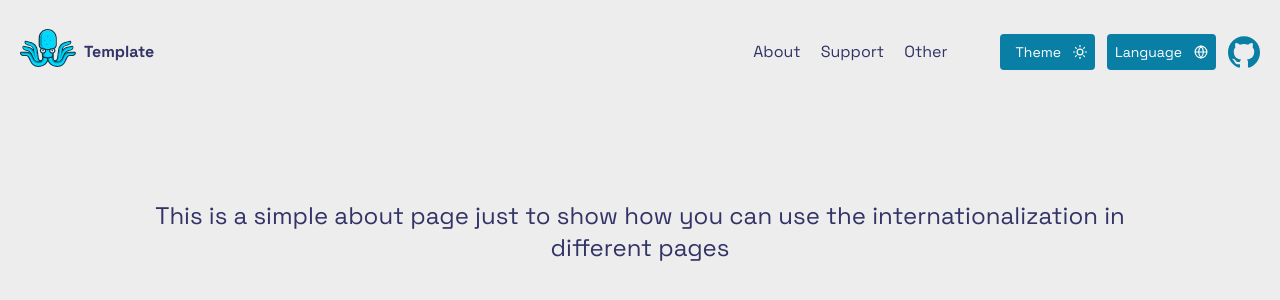
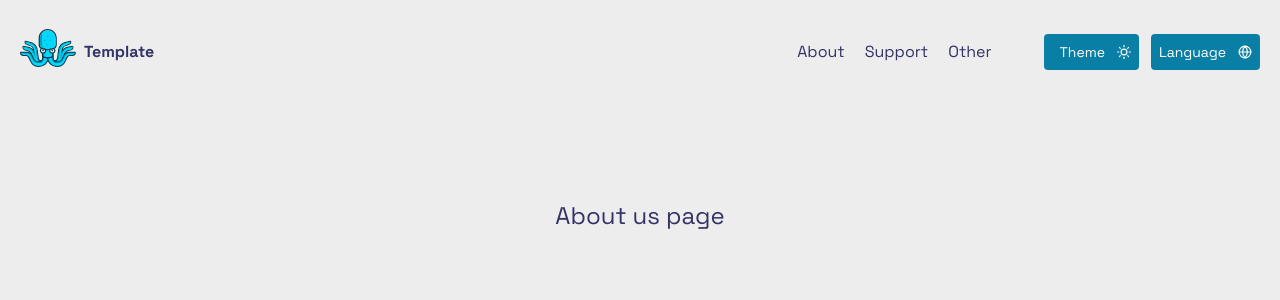
Before and after one commit to denniwang/s4s-website, a Next.js app: page /en/about in a window 1280 px wide. Shown: the top 300 px of the page. Built offline with nearby package versions, Linux system fonts and the light colour scheme.

Commit message:
started website

```diff
--- a/src/app/[locale]/about/page.tsx
+++ b/src/app/[locale]/about/page.tsx
@@ -3,10 +3,6 @@ import { useTranslations } from 'next-intl'
 export default function About() {
   const t = useTranslations('')
   return (
-    <div className='px-32 py-24 text-center text-2xl'>
-      {t(
-        'This_is_a_simple_about_page_just_to_show_how_you_can_use_the_internationalization_in_different_pages'
-      )}
-    </div>
+    <div className='px-32 py-24 text-center text-2xl'>{t('About us page')}</div>
   )
 }
--- a/src/app/[locale]/components/Header.tsx
+++ b/src/app/[locale]/components/Header.tsx
@@ -31,14 +31,6 @@ export const Header: FC<Props> = ({ locale }) => {
         </nav>
         <ThemeSwitch />
         <LangSwitcher />
-        <a
-          href='https://github.com/yahyaparvar/nextjs-template'
-          target='_blank'
-        >
-          <div className='size-8'>
-            <GithubIcon />
-          </div>
-        </a>
       </div>
     </div>
   )
--- a/src/app/[locale]/page.tsx
+++ b/src/app/[locale]/page.tsx
@@ -15,9 +15,7 @@ export default function DashboardPage() {
           {t('to_Your_NextJS_Apps')}
         </h1>
         <div className='my-6 px-20 text-center text-2xl text-text-secondary'>
-          {t(
-            'An_approachable_performant_and_versatile_boilerplate_for_building_SSR_applications'
-          )}
+          {t('hello world')}
         </div>
         <div className='mt-4 flex flex-row gap-4'>
           <a
```
